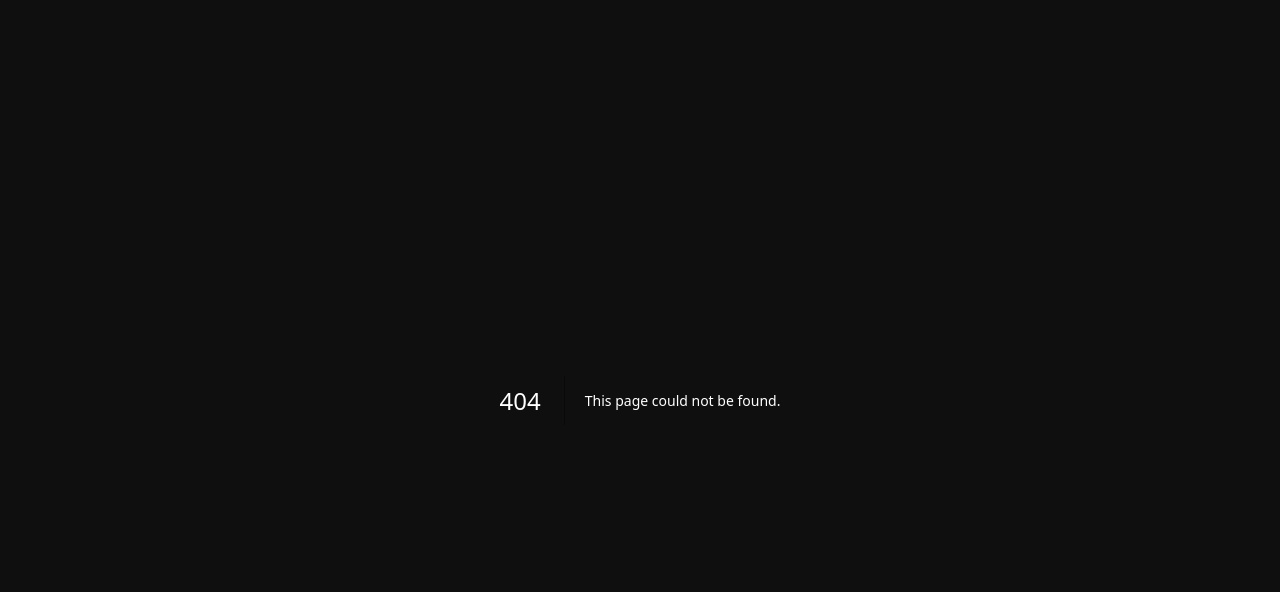
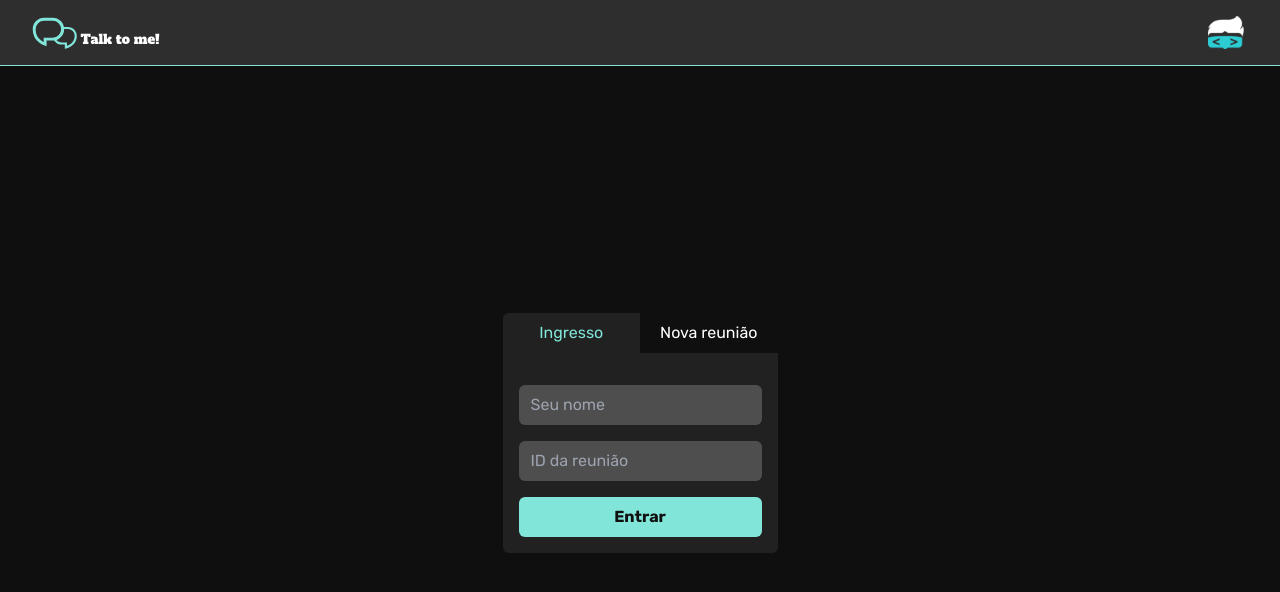
Before and after one commit to renovatt/talk-to-me-front-end, a Next.js app: page /join in a window 1280 px wide. Before the commit this address had no page. Shown: the top 592 px of the page. Built offline with nearby package versions, Linux system fonts and the light colour scheme.

Commit message:
feat: redirection of route from home to join page

```diff
--- a/src/app/_components/Header.tsx
+++ b/src/app/_components/Header.tsx
@@ -6,13 +6,13 @@ export default function Header() {
   return (
     <header className="bg-400 p-4 border-b border-700">
       <Container>
-        <div className="flex justify-between">
+        <div className="flex justify-between items-center">
           <Link href="/">
-          <Image src="/logo.svg" alt="logo" width={120} height={120} />
-        </Link>
-        <Image src="/logo-2.svg" alt="logo" width={40} height={40} />
-      </div>
-    </Container>
+            <Image src="/logo.svg" alt="logo" width={128} height={128} className="w-20 md:w-32" />
+          </Link>
+          <Image src="/logo-2.svg" alt="logo" width={40} height={40} className="w-7 md:w-10" />
+        </div>
+      </Container>
     </header >
   )
 }
--- /dev/null
+++ b/src/app/join/page.tsx
@@ -0,0 +1,30 @@
+
+import Button from "@/components/Button";
+import Link from "next/link";
+import Header from "../_components/Header";
+import Container from "../_components/Container";
+import { Input } from "@/components/Input";
+
+export default function Join() {
+  return (
+    <main className="min-h-screen flex flex-col">
+      <Header />
+      <section className="flex flex-col items-center mx-auto flex-1 justify-center">
+        <Container>
+          <article className="bg-600 max-w-[587px] w-full rounded-md overflow-hidden flex-col h-60 flex justify-between items-center">
+            <section className="w-full flex justify-between items-center">
+              <Link href="/join" className="text-700 text-base bg-600 w-1/2 text-center p-2 cursor-pointer">Ingresso</Link>
+              <Link href="/meeting" className="text-white text-base w-1/2 text-center p-2 bg-800 cursor-pointer">Nova reunião</Link>
+            </section>
+
+            <form className="space-y-4 p-4">
+              <Input type="text" placeholder="Seu nome" />
+              <Input type="text" placeholder="ID da reunião" />
+              <Button title="Entrar" />
+            </form>
+          </article>
+        </Container>
+      </section>
+    </main>
+  );
+}
--- a/src/app/meeting/page.tsx
+++ b/src/app/meeting/page.tsx
@@ -12,7 +12,7 @@ export default function Meeting() {
         <Container>
           <article className="bg-600 max-w-[587px] w-full rounded-md overflow-hidden h-60 flex-col flex justify-start items-center">
             <section className="w-full flex justify-between items-center">
-              <Link href="/" className="text-white text-base w-1/2 text-center p-2 bg-800 cursor-pointer">Ingresso</Link>
+              <Link href="/join" className="text-white text-base w-1/2 text-center p-2 bg-800 cursor-pointer">Ingresso</Link>
               <Link href="/meeting" className="text-700 text-base bg-600 w-1/2 text-center p-2 cursor-pointer">Nova reunião</Link>
             </section>
 
--- a/src/app/page.tsx
+++ b/src/app/page.tsx
@@ -1,27 +1,21 @@
-import Button from "@/components/Button";
+"use client"
 import Container from "@/app/_components/Container";
-import Header from "@/app/_components/Header";
-import { Input } from "@/components/Input";
-import Link from "next/link";
+import Image from "next/image";
+import { useRouter } from "next/navigation";
+import { useEffect } from "react";
 
 export default function Home() {
+  const router = useRouter()
+  useEffect(() => {
+    setTimeout(() => {
+      router.push('/join')
+    }, 3000)
+  }, [router])
   return (
     <main className="min-h-screen flex flex-col">
-      <Header />
       <section className="flex flex-col items-center mx-auto flex-1 justify-center">
         <Container>
-          <article className="bg-600 max-w-[587px] w-full rounded-md overflow-hidden flex-col h-60 flex justify-between items-center">
-            <section className="w-full flex justify-between items-center">
-              <Link href="/" className="text-700 text-base bg-600 w-1/2 text-center p-2 cursor-pointer">Ingresso</Link>
-              <Link href="/meeting" className="text-white text-base w-1/2 text-center p-2 bg-800 cursor-pointer">Nova reunião</Link>
-            </section>
-
-            <form className="space-y-4 p-4">
-              <Input type="text" placeholder="Seu nome" />
-              <Input type="text" placeholder="ID da reunião" />
-              <Button title="Entrar" />
-            </form>
-          </article>
+          <Image src="/logo.svg" alt="logo" width={120} height={120} className="animate-bounce" />
         </Container>
       </section>
     </main>
```
